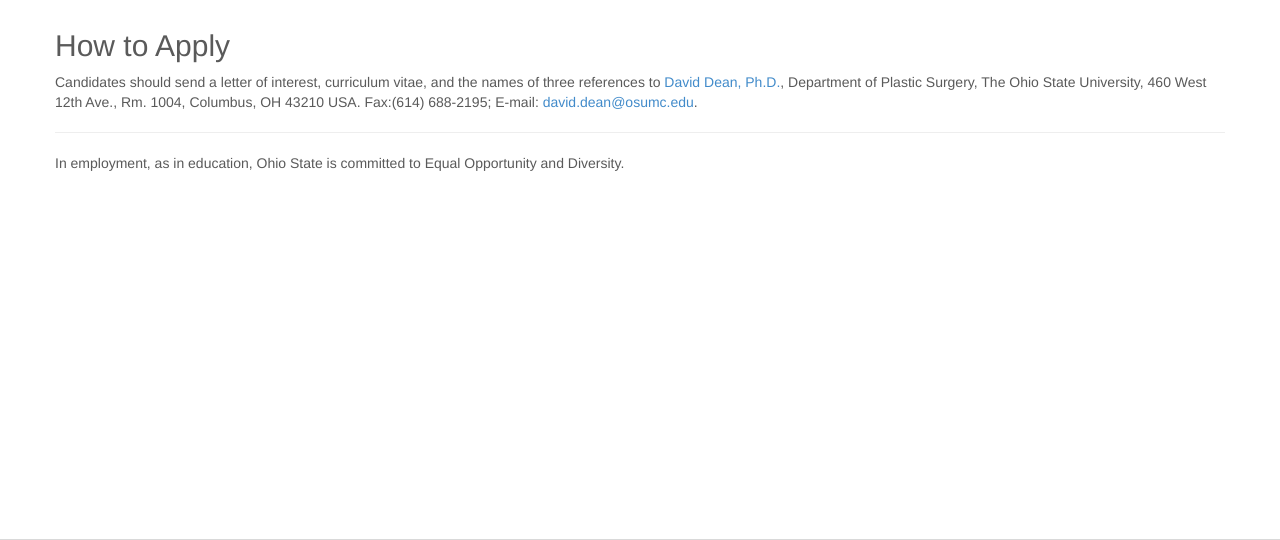
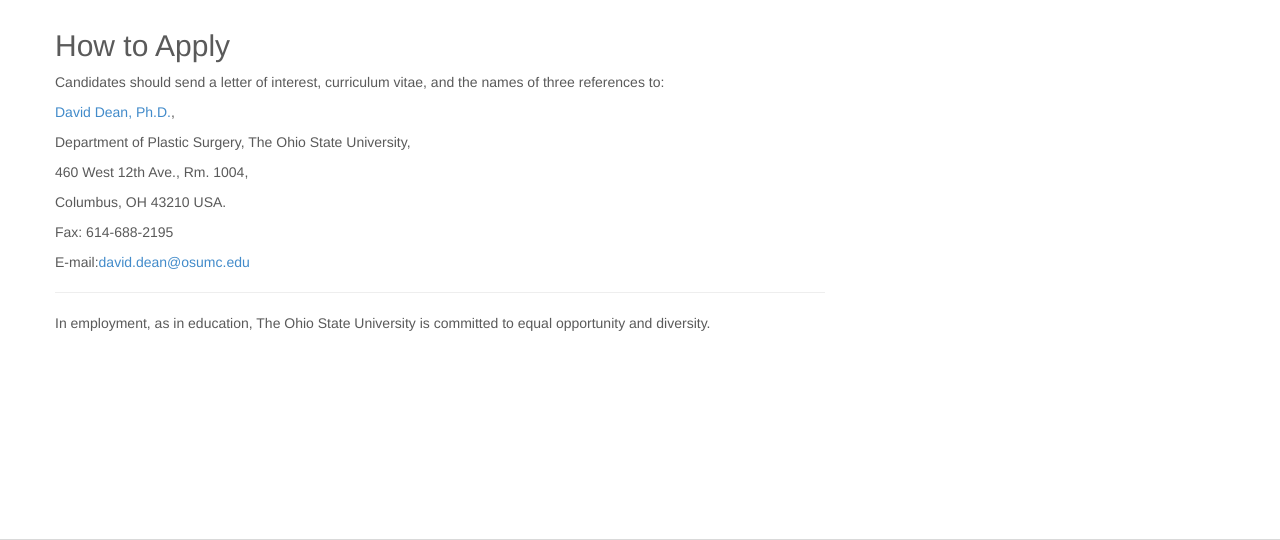
Before and after one commit to osteo-engineering-lab/OsteoEngineering, a PHP site: page /apply in a window 1280 px wide. Shown: the part 71-611 px from the top of the page. Run offline with PHP 8.4, Linux system fonts and the light colour scheme; data that the repository does not hold is empty; some libraries are stand-ins or nearby versions.

Commit message:
Fixed contact information on apply page. Added additional divs and classes for better display control.

```diff
--- a/apply.php
+++ b/apply.php
@@ -18,17 +18,27 @@
 
 
 
-		    <!-- Information
-    ================================================== -->
+	<!-- Information
+	================================================== -->
 
 	<div class="container marketing no-carousel">
 
-      <div>
-        <h2>How to Apply</h2>
-        <p>Candidates should send a letter of interest, curriculum vitae, and the names of three references to <a href="team/DavidDean">David Dean, Ph.D.</a>, Department of Plastic Surgery, The Ohio State University, 460 West 12th Ave., Rm. 1004, Columbus, OH  43210 USA. Fax:(614) 688-2195; E-mail: <a href="mailto:david.dean@osumc.edu">david.dean@osumc.edu</a>. </p>
-        <hr />
-		<p>In employment, as in education, Ohio State is committed to Equal Opportunity and Diversity.</p>
-      </div>
+		<div class="row">
+			<div class="col-xs-12 col-md-8">
+
+				<h2>How to Apply</h2>
+				<p>Candidates should send a letter of interest, curriculum vitae, and the names of three references to:</p>
+				<p><a href="team/DavidDean">David Dean, Ph.D.</a>,</p>
+				<p>Department of Plastic Surgery, The Ohio State University,</p>
+				<p>460 West 12th Ave., Rm. 1004, </p>
+				<p>Columbus, OH  43210 USA.</p>
+				<p>Fax: 614-688-2195</p>
+				<p>E-mail:<a href="mailto:david.dean@osumc.edu">david.dean@osumc.edu</a> </p>
+				<hr />
+				<p>In employment, as in education, The Ohio State University is committed to equal opportunity and diversity.</p>
+
+			</div><!-- /span -->
+		</div><!-- /.row -->
 
 	</div><!-- /.container -->
 
```
